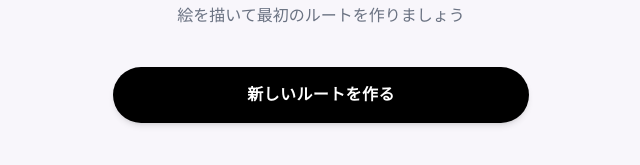
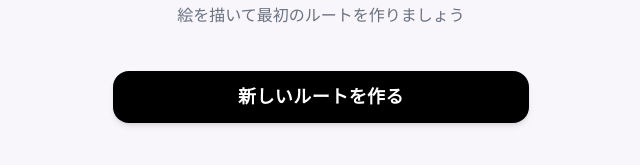
Before and after one commit to jphacks/sp_2509, a Next.js app in the folder frontend/: page /homepage in a window 1280 px wide. Shown: the part 629-794 px from the top of the page, without its empty margins (319-959 px from the left). Built offline with nearby package versions, Linux system fonts and the light colour scheme.

Commit message:
routingButtonのコンフリクト解消

```diff
--- a/frontend/src/app/homepage/page.tsx
+++ b/frontend/src/app/homepage/page.tsx
@@ -63,7 +63,6 @@ export default function Home() {
                     <RoutingButton
                         buttonText="新しいルートを作る"
                         to="/draw"
-                        className="w-full !bg-black text-white !py-4 !text-base !rounded-full"
                     />
                 </div>
             </main>
--- a/frontend/src/components/routingButton.tsx
+++ b/frontend/src/components/routingButton.tsx
@@ -7,10 +7,10 @@ type RoutingButtonProps = {
   buttonText: string;
   to: string;
   icon?: IconType;
-  className?: string; //classNameを指定できるように追加
 };
 
-export default function RoutingButton({ buttonText, to, icon: Icon, className }: RoutingButtonProps) {
+
+export default function RoutingButton({ buttonText, to, icon: Icon }: RoutingButtonProps) {
   const router = useRouter();
   const [isActive, setIsActive] = useState(false);
 
@@ -45,7 +45,6 @@ export default function RoutingButton({ buttonText, to, icon: Icon, className }:
           ? "bg-gray-500 text-black scale-[0.97]"
           : "bg-black text-white hover:brightness-105"
         }
-        ${className}
       `}
     >
       {Icon && <Icon size={22} />}
```
